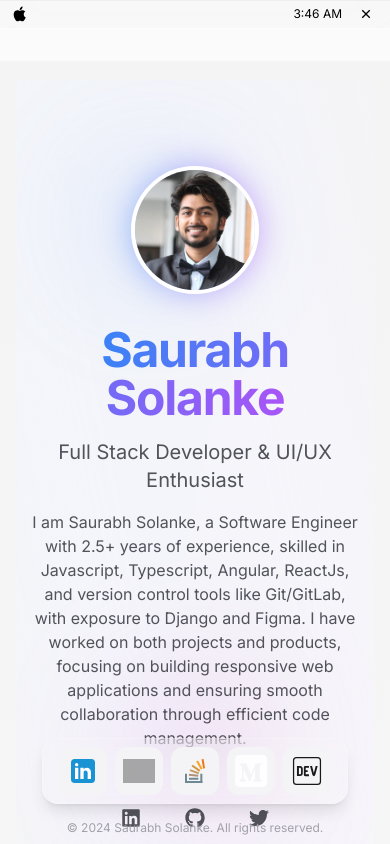
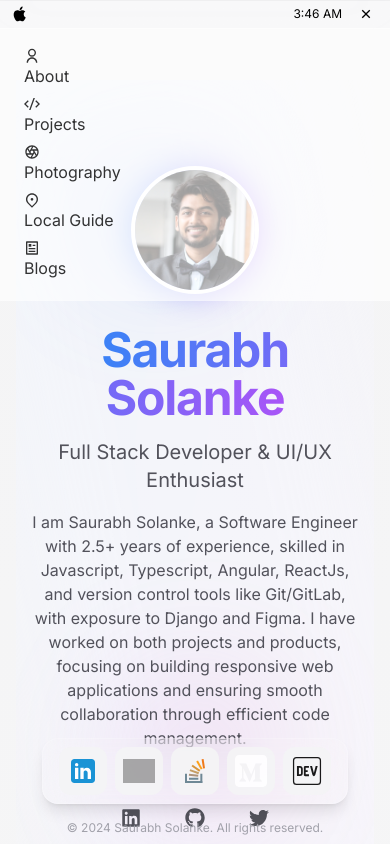
Before and after one commit to saurabhsolanke/portfolio, a Next.js app: page / in a window 390 px wide. Both pictures are taken after a click on the button 366 px from the left and 14 px from the top of the page. Shown: the top 844 px of the page. Built offline with nearby package versions, Linux system fonts and the light colour scheme; grey boxes are pictures that could not be loaded.

Commit message:
SS | Default dark theme

```diff
--- a/src/app/components/Navbar.js
+++ b/src/app/components/Navbar.js
@@ -18,7 +18,7 @@ import {
 } from "react-icons/ri";
 import Link from "next/link";
 
-const Navbar = ({ toggleTheme, theme }) => {
+const Navbar = ({ toggleTheme, theme = 'dark' }) => {
   const [isScrolled, setIsScrolled] = useState(false);
   const [isMobileMenuOpen, setIsMobileMenuOpen] = useState(false);
   const [hoveredItem, setHoveredItem] = useState(null);
@@ -186,9 +186,21 @@ const Navbar = ({ toggleTheme, theme }) => {
             animate={{ opacity: 1, y: 0 }}
             exit={{ opacity: 0, y: -20 }}
             className="fixed inset-x-0 top-7 p-4 bg-white/60 dark:bg-black/60
-              backdrop-blur-xl border-b border-white/10 md:hidden z-50"
+        backdrop-blur-xl border-b border-white/10 md:hidden z-50"
           >
-            {/* Mobile menu content */}
+            {/* Mobile Menu Items */}
+            {navItems.map((item) => (
+              <Link
+                key={item.name}
+                href={item.href}
+                className="block px-2 py-1 text-black/80 dark:text-white/80
+            hover:bg-white/10 dark:hover:bg-white/10 rounded-md"
+                onClick={() => setIsMobileMenuOpen(false)} // Close menu on item click
+              >
+                {item.icon}
+                <span>{item.name}</span>
+              </Link>
+            ))}
           </motion.div>
         )}
       </AnimatePresence>
```
